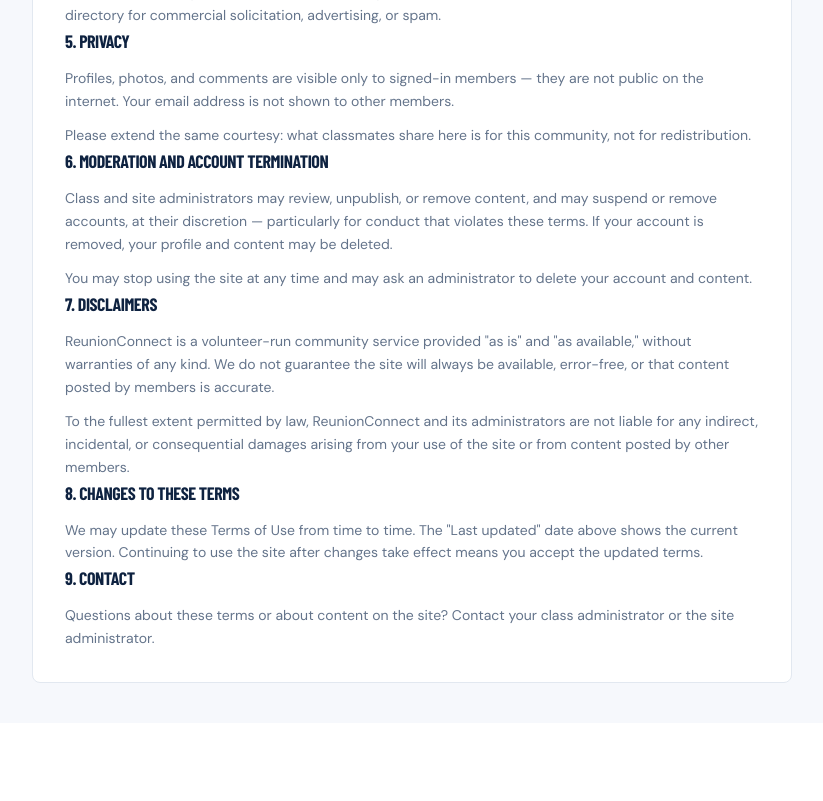
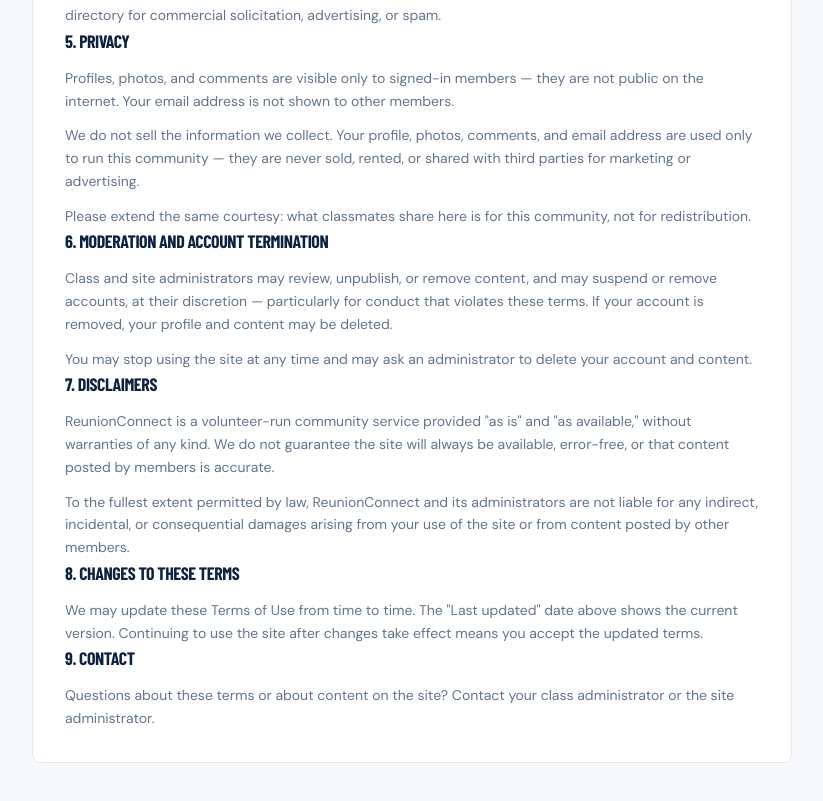
Before and after one commit to unicornadventures/reunion-connect, a React (Vite) app in the folder frontend/: page /terms in a window 1280 px wide. Shown: the part 860-1661 px from the top of the page, without its empty margins (228-1051 px from the left). Before the commit the page ends 1583 px from the top, so only its background shows below. Built offline with nearby package versions, Linux system fonts and the light colour scheme; no server answers; a web font is replaced by a local one.

Commit message:
State in the terms that collected data is never sold
Co-Authored-By: Claude Fable 5 <noreply@anthropic.com>

```diff
--- a/frontend/src/components/TermsPage.tsx
+++ b/frontend/src/components/TermsPage.tsx
@@ -44,6 +44,7 @@ const TermsPage: React.FC = () => (
 
       {section('5. Privacy', [
         'Profiles, photos, and comments are visible only to signed-in members — they are not public on the internet. Your email address is not shown to other members.',
+        'We do not sell the information we collect. Your profile, photos, comments, and email address are used only to run this community — they are never sold, rented, or shared with third parties for marketing or advertising.',
         'Please extend the same courtesy: what classmates share here is for this community, not for redistribution.',
       ])}
 
```
